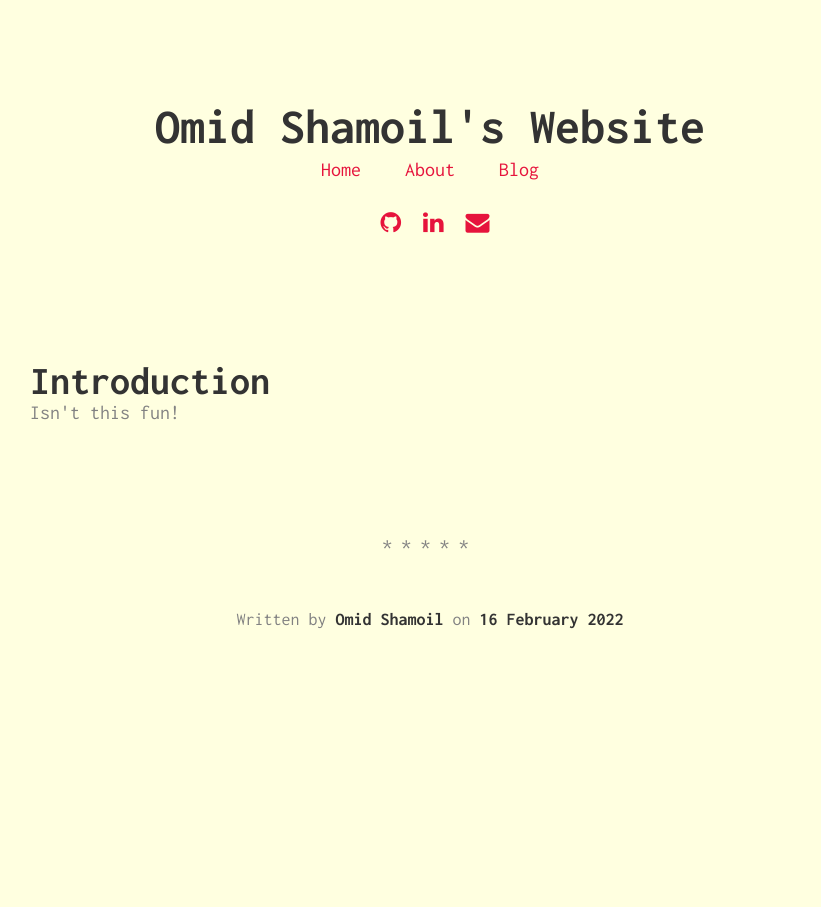
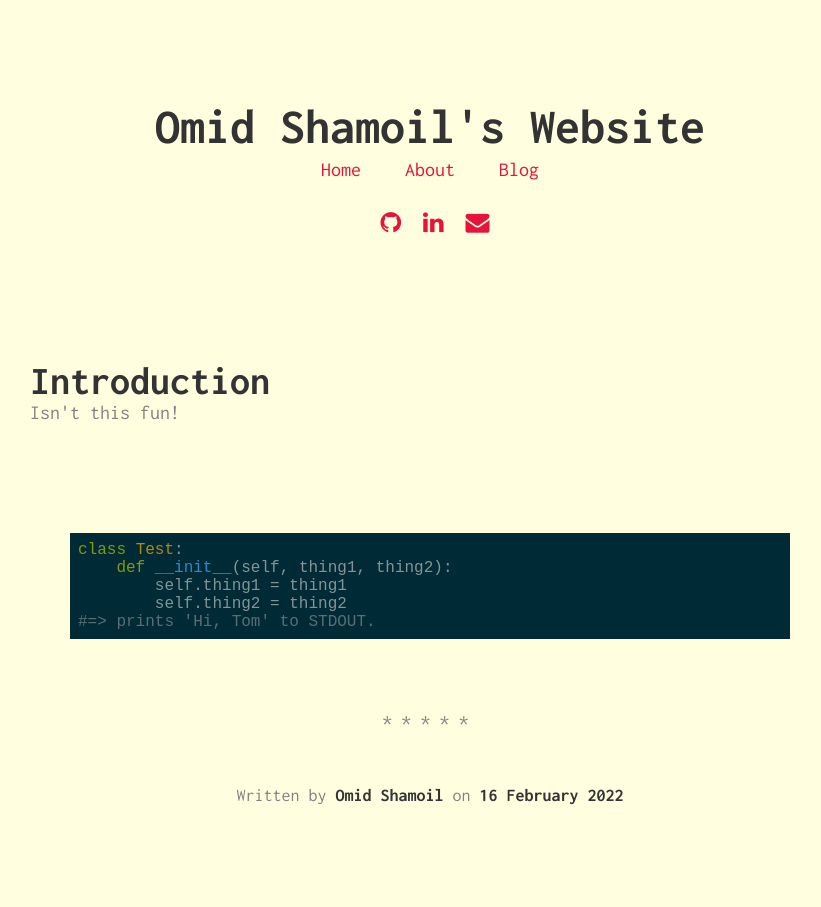
Before and after one commit to oshamoil/oshamoil.github.io, a Jekyll site: the page built from _posts/2022-02-16-omid-shamoil-testing.markdown, in a window 1280 px wide. Shown: the whole page, without its empty margins (210-1031 px from the left). Built offline with Jekyll 4.4.1, drawn with Linux system fonts in a browser that asks for light colours.

Commit message:
Testing out syntax highlighting on sample blog post

```diff
--- a/_posts/2022-02-16-omid-shamoil-testing.markdown
+++ b/_posts/2022-02-16-omid-shamoil-testing.markdown
@@ -5,3 +5,10 @@ subtitle: "Isn't this fun!"
 date:   2022-02-16 23:34:01
 categories: [python, backend]
 ---
+{% highlight python %}
+class Test:
+    def __init__(self, thing1, thing2):
+        self.thing1 = thing1
+        self.thing2 = thing2
+#=> prints 'Hi, Tom' to STDOUT.
+{% endhighlight %}
```
